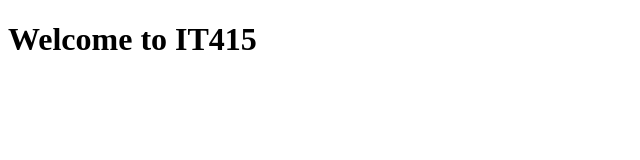
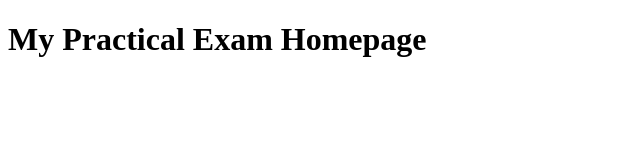
Before and after one commit to cabanigroxane-ux/Practical-exam-review, a plain HTML site: page index.html in a window 1280 px wide. Shown: the whole page, without its empty margins (0-640 px from the left). Drawn offline with Linux system fonts and the light colour scheme.

Commit message:
update homepage

```diff
--- a/index.html
+++ b/index.html
@@ -4,6 +4,6 @@
     <title>IT415 Practical</title>
 </head>
 <body>
-    <h1>Welcome to IT415</h1>
+    <h1>My Practical Exam Homepage</h1>
 </body>
 </html>
```
